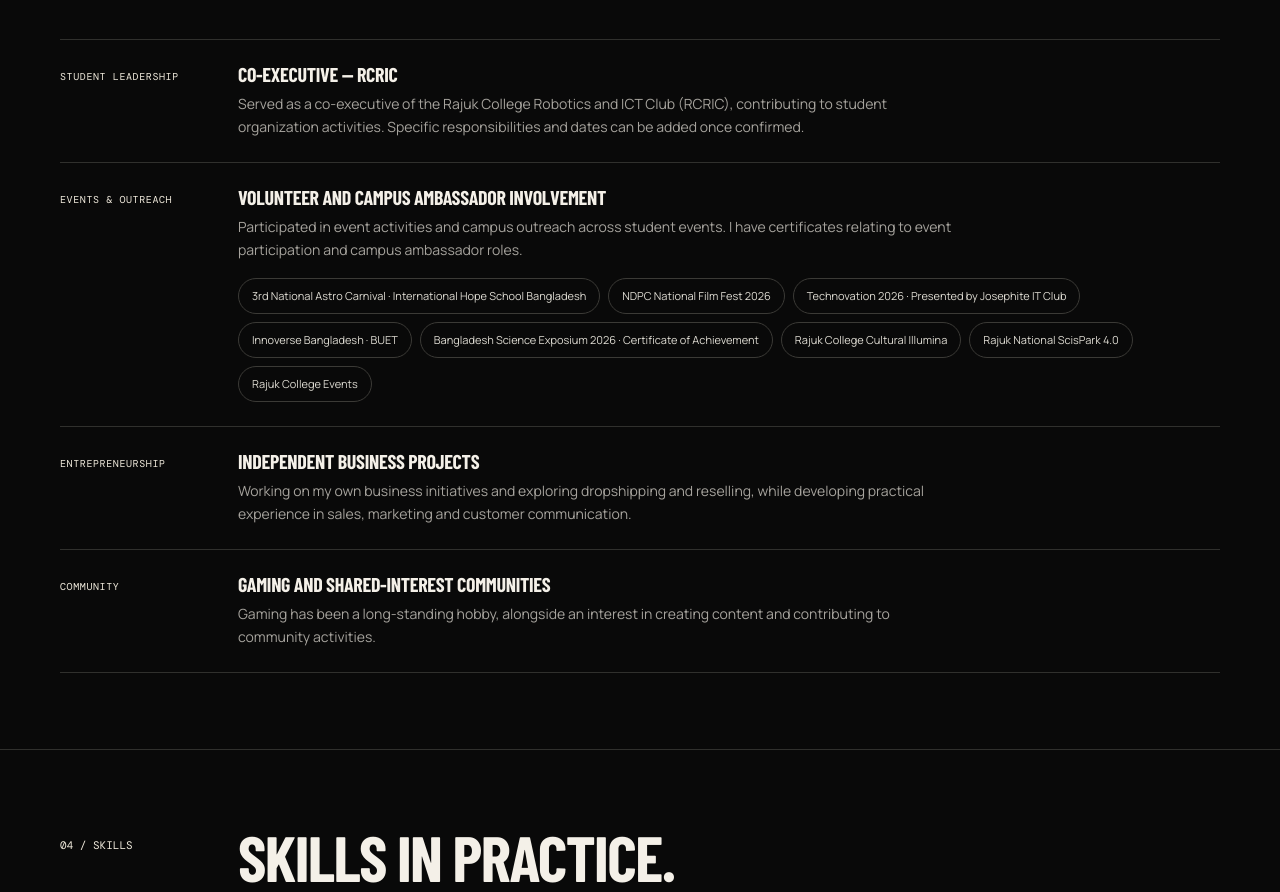
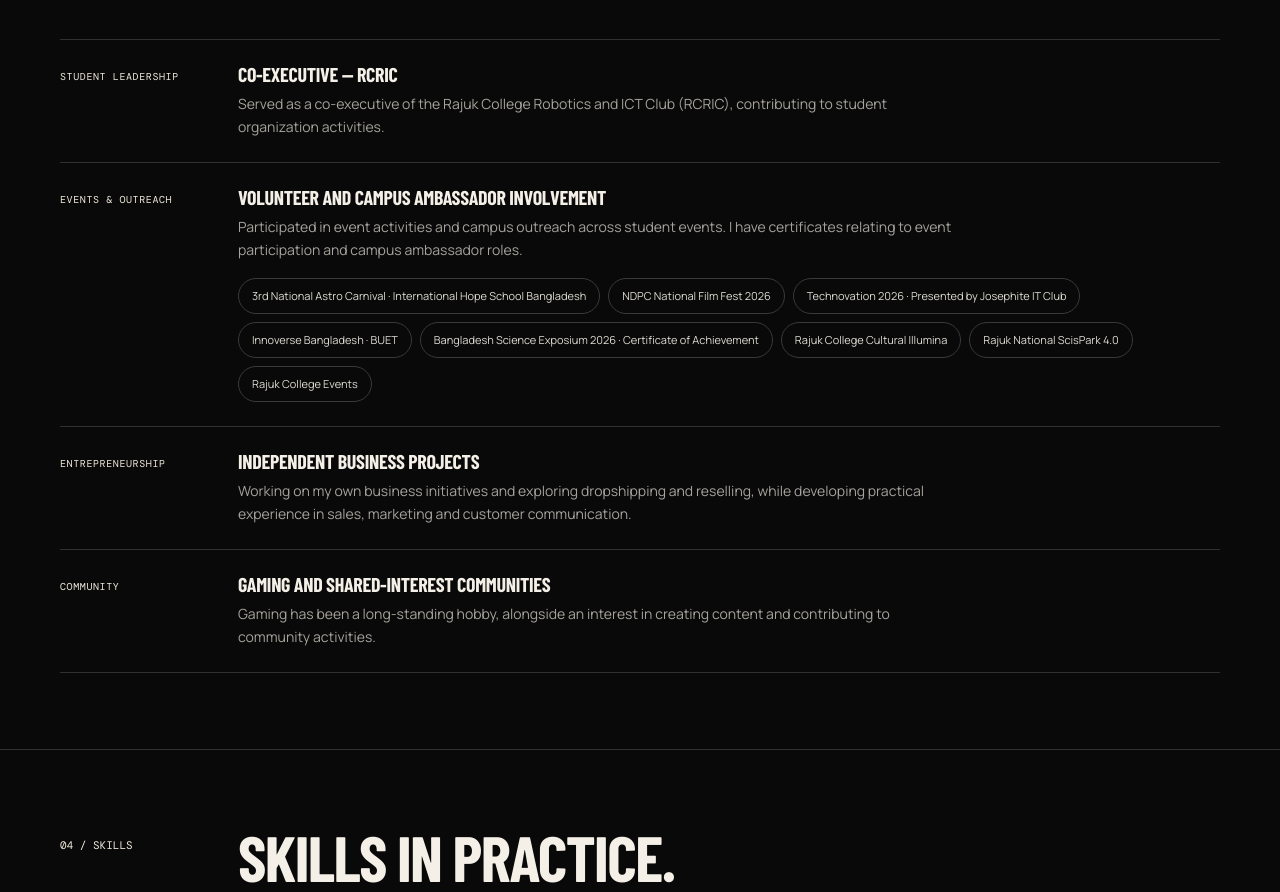
Before and after one commit to MorganiteGaming/Rohan, a plain HTML site: page index.html in a window 1280 px wide. Shown: the part 2606-3498 px from the top of the page. Drawn offline with nearby package versions, Linux system fonts and the light colour scheme; a web font is replaced by a local one.

Commit message:
Update Co-Executive role description in experience section
Removed specific responsibilities and dates from the Co-Executive role description for clarity.

```diff
--- a/index.html
+++ b/index.html
@@ -101,7 +101,7 @@
     <article class="card reveal"><div class="card-top"><span class="project-index">APPROACH</span><span class="tag">AI-assisted learning</span></div><h3>Learning by building</h3><p>Developing my coding knowledge by working through real projects and using AI tools to help me understand and implement ideas.</p><span class="card-link">Technology & experimentation</span></article>
   </div></div></section>
   <section id="experience"><div class="wrap"><div class="section-head reveal"><div class="num">03 / EXPERIENCE</div><div><h2>People, projects<br>& participation.</h2><p class="lede">Experience gained through student leadership, event involvement, outreach and entrepreneurship.</p></div></div><div class="timeline">
-    <article class="timeline-item reveal"><div class="meta">Student leadership</div><div><h3>Co-Executive — RCRIC</h3><p>Served as a co-executive of the Rajuk College Robotics and ICT Club (RCRIC), contributing to student organization activities. Specific responsibilities and dates can be added once confirmed.</p></div></article>
+    <article class="timeline-item reveal"><div class="meta">Student leadership</div><div><h3>Co-Executive — RCRIC</h3><p>Served as a co-executive of the Rajuk College Robotics and ICT Club (RCRIC), contributing to student organization activities.</p></div></article>
     <article class="timeline-item reveal"><div class="meta">Events & outreach</div><div><h3>Volunteer and campus ambassador involvement</h3><p>Participated in event activities and campus outreach across student events. I have certificates relating to event participation and campus ambassador roles.</p><div class="event-list"><span class="pill">3rd National Astro Carnival · International Hope School Bangladesh</span><span class="pill">NDPC National Film Fest 2026</span><span class="pill">Technovation 2026 · Presented by Josephite IT Club</span><span class="pill">Innoverse Bangladesh · BUET</span><span class="pill">Bangladesh Science Exposium 2026 · Certificate of Achievement</span><span class="pill">Rajuk College Cultural Illumina</span><span class="pill">Rajuk National ScisPark 4.0</span><span class="pill">Rajuk College Events</span></div></div></article>
     <article class="timeline-item reveal"><div class="meta">Entrepreneurship</div><div><h3>Independent business projects</h3><p>Working on my own business initiatives and exploring dropshipping and reselling, while developing practical experience in sales, marketing and customer communication.</p></div></article>
     <article class="timeline-item reveal"><div class="meta">Community</div><div><h3>Gaming and shared-interest communities</h3><p>Gaming has been a long-standing hobby, alongside an interest in creating content and contributing to community activities.</p></div></article>
```
